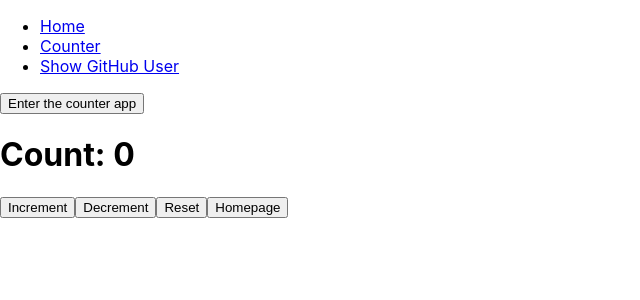
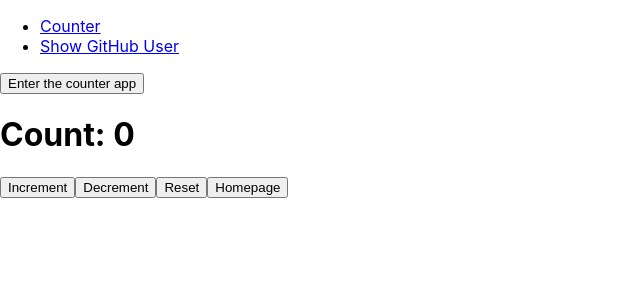
Before and after one commit to dinasaura/my-react-app, a React (Create React App) app: page /Counter in a window 1280 px wide. Shown: the top 300 px of the page, without its empty margins (0-640 px from the left). Built offline with nearby package versions, Linux system fonts and the light colour scheme.

Commit message:
added file

```diff
--- a/src/App.js
+++ b/src/App.js
@@ -2,6 +2,10 @@ import React from "react";
 import { Route, Routes, Link, useNavigate } from "react-router-dom";
 import Counter from "./Counter";
 import ShowGithubUser from "./GithubUsers/ShowGithubUsers";
+
+function NotFound() {
+  return <h1>404 - Not Found</h1>;
+}
 
 function App() {
   const navigate = useNavigate();
@@ -14,9 +18,6 @@ function App() {
     <div>
       <nav>
         <ul>
-        <li>
-            <Link to='/'>Home</Link>
-          </li>
           <li>
             <Link to="/Counter">Counter</Link>
           </li>
@@ -27,9 +28,11 @@ function App() {
       </nav>
 
       <button onClick={buttonNavigate}>Enter the counter app</button>
+
       <Routes>
         <Route path="/Counter" element={<Counter initialValue={0} />} />
         <Route path="/users/:username" element={<ShowGithubUser />} />
+        <Route path="*" element={<NotFound />} />
       </Routes>
     </div>
   );
```
